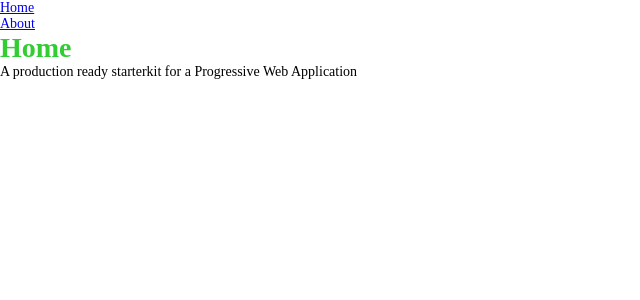
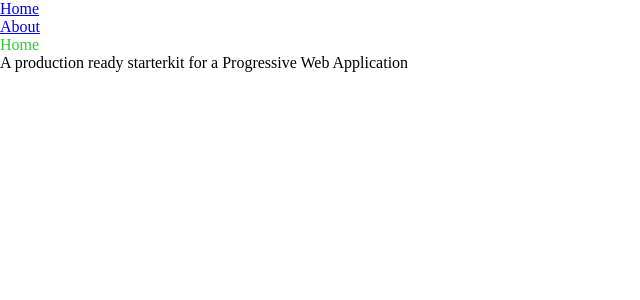
Before and after one commit to charharhar/progressive-universal-react, a React app: page / in a window 1280 px wide. Shown: the top 300 px of the page, without its empty margins (0-640 px from the left). Built offline with nearby package versions, Linux system fonts and the light colour scheme; the HTML template or start-up script is replaced by a standard one.

Commit message:
Add css base

```diff
--- a/shared/global.css
+++ b/shared/global.css
@@ -12,23 +12,34 @@ $font-stack: Helvetica, sans-serif;
   box-sizing: border-box;
 }
 
-html, body {
+html, body, div, span, applet, object, iframe,
+h1, h2, h3, h4, h5, h6, p, blockquote, pre,
+a, abbr, acronym, address, big, cite, code,
+del, dfn, em, img, ins, kbd, q, s, samp,
+small, strike, strong, sub, sup, tt, var,
+b, u, i, center,
+dl, dt, dd, ol, ul, li,
+fieldset, form, label, legend,
+table, caption, tbody, tfoot, thead, tr, th, td,
+article, aside, canvas, details, embed,
+figure, figcaption, footer, header, hgroup,
+menu, nav, output, ruby, section, summary,
+time, mark, audio, video {
   margin: 0;
   padding: 0;
+  border: 0;
+  font: inherit;
+  font-size: 100%;
+  vertical-align: baseline;
+}
+
+html, body {
   width: 100%;
-  font-size: 14px;
   font-family: $font-stack;
   font-weight: 400;
   color: $font-color;
 }
 
-h1, h2, h3, h4, h5, h6, p,
-span, strong, em, a, ul, li, ol,
-figure, figcaption, img, div {
-  margin: 0;
-  padding: 0;
-}
-
 .wrapper {
   width: 100%;
 }
```
Also changed, not shown: 1 other file (tests, documents, lock files or other folders).
